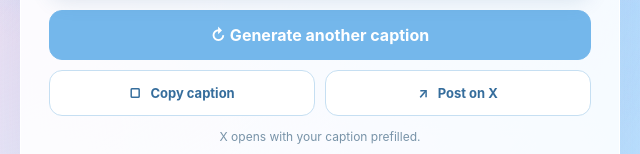
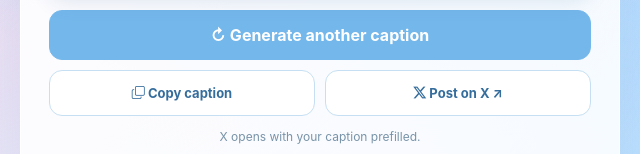
Before and after one commit to MiaThan0204/For-Por-engagement, a plain HTML site: page index.html in a window 1280 px wide. Shown: the part 646-800 px from the top of the page, 320-960 px from the left. Drawn offline with nearby package versions, Linux system fonts and the light colour scheme.

Commit message:
Update index.html

```diff
--- a/index.html
+++ b/index.html
@@ -243,8 +243,10 @@
 <button
   id="generate"
   class="primary"
+  type="button"
 >
-      ↻ &nbsp; Generate another caption
+  <span class="generate-icon" aria-hidden="true">↻</span>
+  <span>Generate another caption</span>
 </button>
 
 
@@ -254,25 +256,27 @@
 
 <div class="actions">
 
-      <!-- Copy caption -->
+  <!-- COPY CAPTION -->
   <button
     id="copy"
     class="secondary"
+    type="button"
   >
-        ▢ &nbsp; Copy caption
+    <i class="bi bi-copy" aria-hidden="true"></i>
+    <span>Copy caption</span>
   </button>
 
-
-      <!-- Open X or Instagram -->
+  <!-- POST ON X / INSTAGRAM -->
   <button
     id="post"
     class="secondary"
+    type="button"
   >
-        ↗ &nbsp; Post on X
+    <i class="bi bi-twitter-x" aria-hidden="true"></i>
+    <span>Post on X ↗</span>
   </button>
 
 </div>
-
 
     <!-- ===================================
          9. USER INSTRUCTIONS
```
Lines whose indentation alone changed are shown as unchanged.
